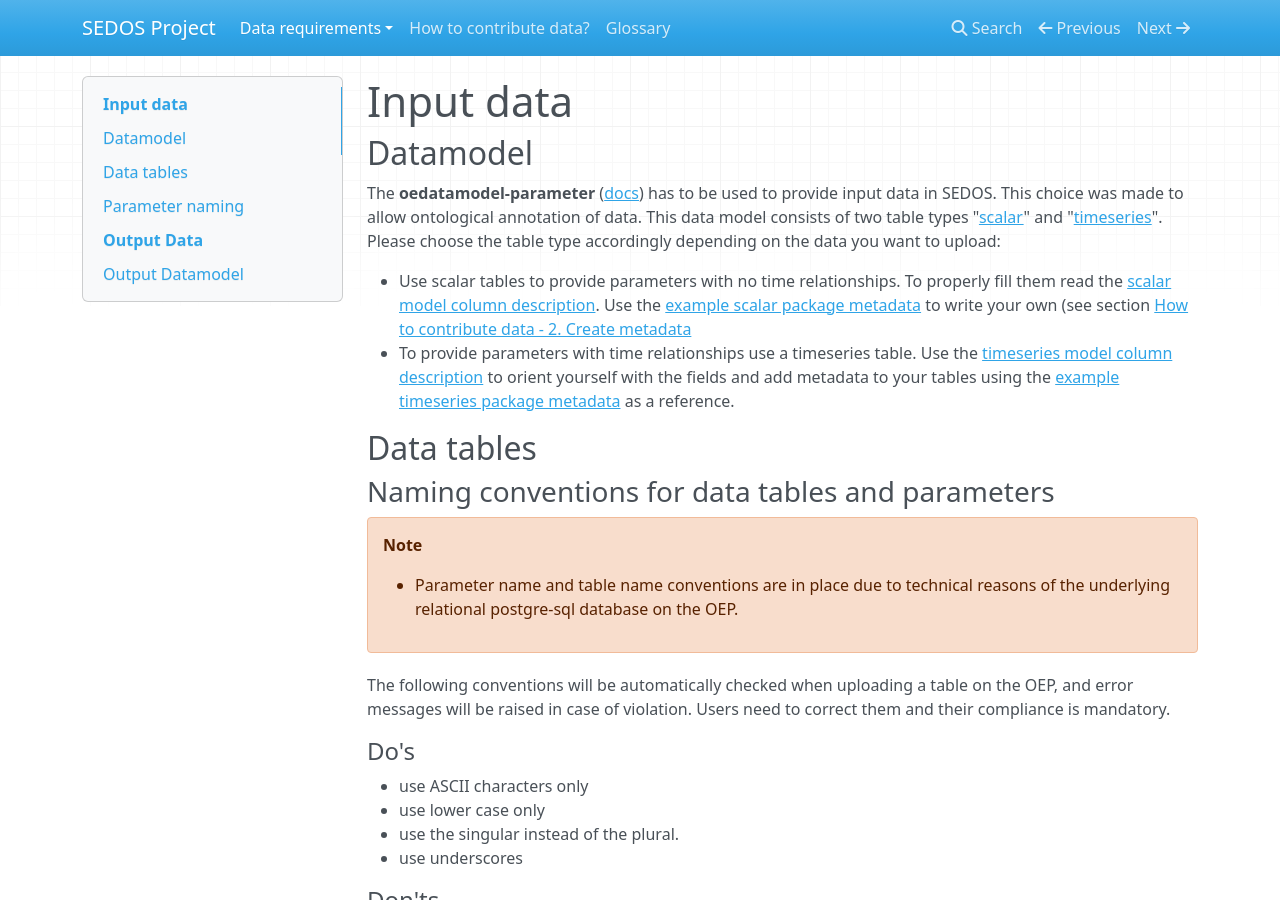
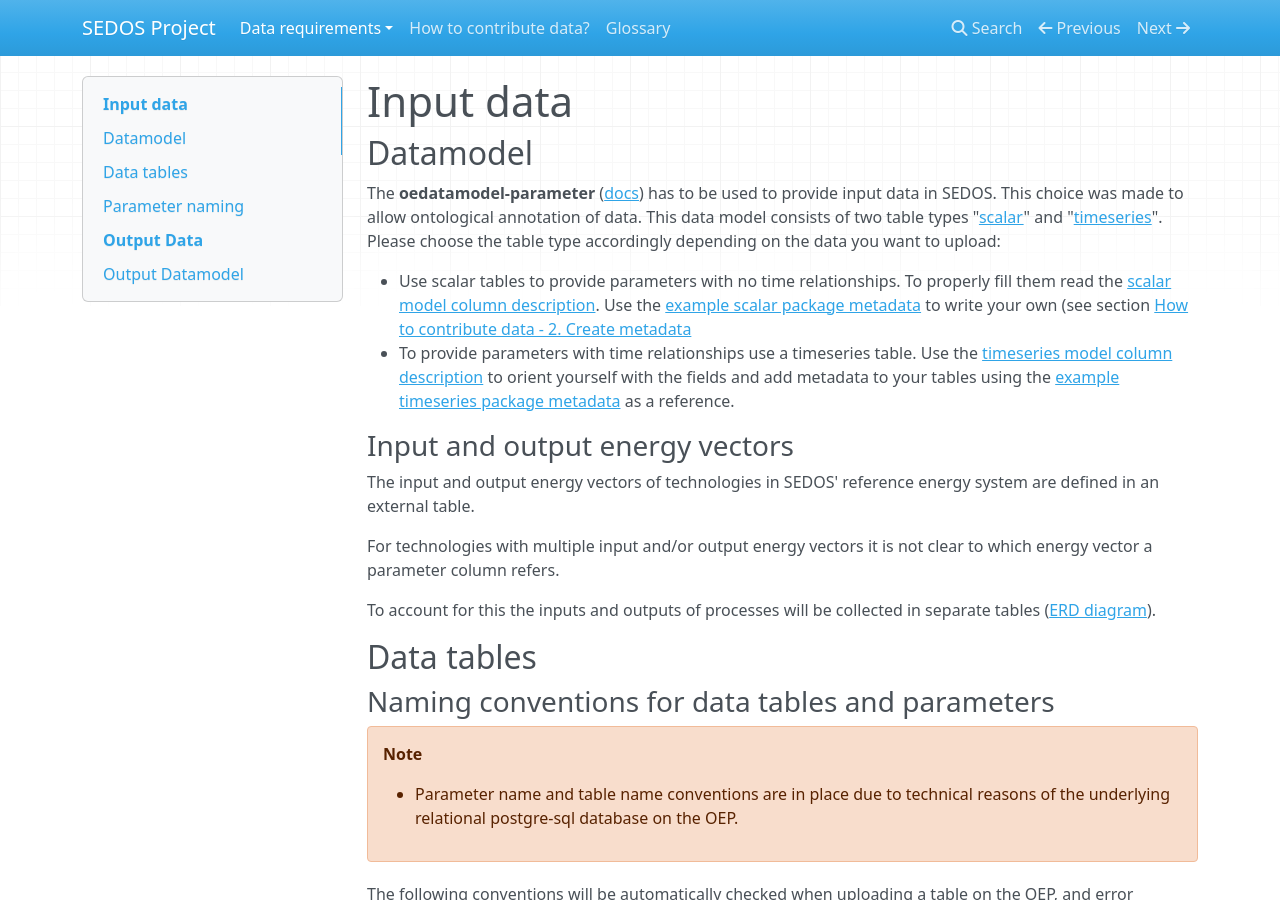
Before and after one commit to sedos-project/organization, an MkDocs documentation site: the page built from docs/data_requirements/input_data.md, in a window 1280 px wide and 900 px high. Built offline with MkDocs 1.6.1, drawn with Linux system fonts in a browser that asks for light colours; nearby versions of some CDN libraries.

Commit message:
Add MiMo input output section #12

```diff
--- a/docs/data_requirements/input_data.md
+++ b/docs/data_requirements/input_data.md
@@ -5,13 +5,17 @@
 
 ## Datamodel
 
-
 The **oedatamodel-parameter** ([docs](https://github.com/sedos-project/oedatamodel#oedatamodel-parameter)) has to be used to provide input data in SEDOS. This choice was made to allow ontological annotation of data. This data model consists of two table types "[scalar](https://github.com/sedos-project/oedatamodel/blob/main/oedatamodel-parameter/oedatamodel-parameter-datapackage_scalar.csv)" and "[timeseries](https://github.com/sedos-project/oedatamodel/blob/main/oedatamodel-parameter/oedatamodel-parameter-datapackage_timeseries.csv)". Please choose the table type accordingly depending on the data you want to upload:
 
 - Use scalar tables to provide parameters with no time relationships. To properly fill them read the [scalar model column description](https://github.com/sedos-project/oedatamodel#scalar-description). Use the [example scalar package metadata](https://github.com/sedos-project/oedatamodel/blob/main/oedatamodel-parameter/datamodel_scalars.json) to write your own (see section [How to contribute data - 2. Create metadata](http://127.0.0.1:8000/data_requirements/overview/#2#create#metadata)
 - To provide parameters with time relationships use a timeseries table. Use the [timeseries model column description](https://github.com/sedos-project/oedatamodel#timeseries-description) to orient yourself with the fields and add metadata to your tables using the [example timeseries package metadata](https://github.com/sedos-project/oedatamodel/blob/main/oedatamodel-parameter/datamodel_timeseries.json) as a reference.
 
+### Input and output energy vectors
+The input and output energy vectors of technologies in SEDOS' reference energy system are defined in an external table.
 
+For technologies with multiple input and/or output energy vectors it is not clear to which energy vector a parameter column refers.
+
+To account for this the inputs and outputs of processes will be collected in separate tables ([ERD diagram](https://kroki.io/erd/svg/eNqLzswrKC2Jzy8tAVKxXFqZKVx5ibmpXFzRBUX5yanFxanFqKKJRUBGSWoRVBiqKh6Liniw0TB1CNEUruT83Nz8lMySShAHWQfEGYS1wN2moKWra6iAcBRCE7oU1DV4FEAt50LXomCoq6ulgBxOXBiasKgBAGKJfYo=)).
 
 ## Data tables
 
```
Also changed, not shown: docs/data_requirements/ontology.md (+1 -6 lines).
